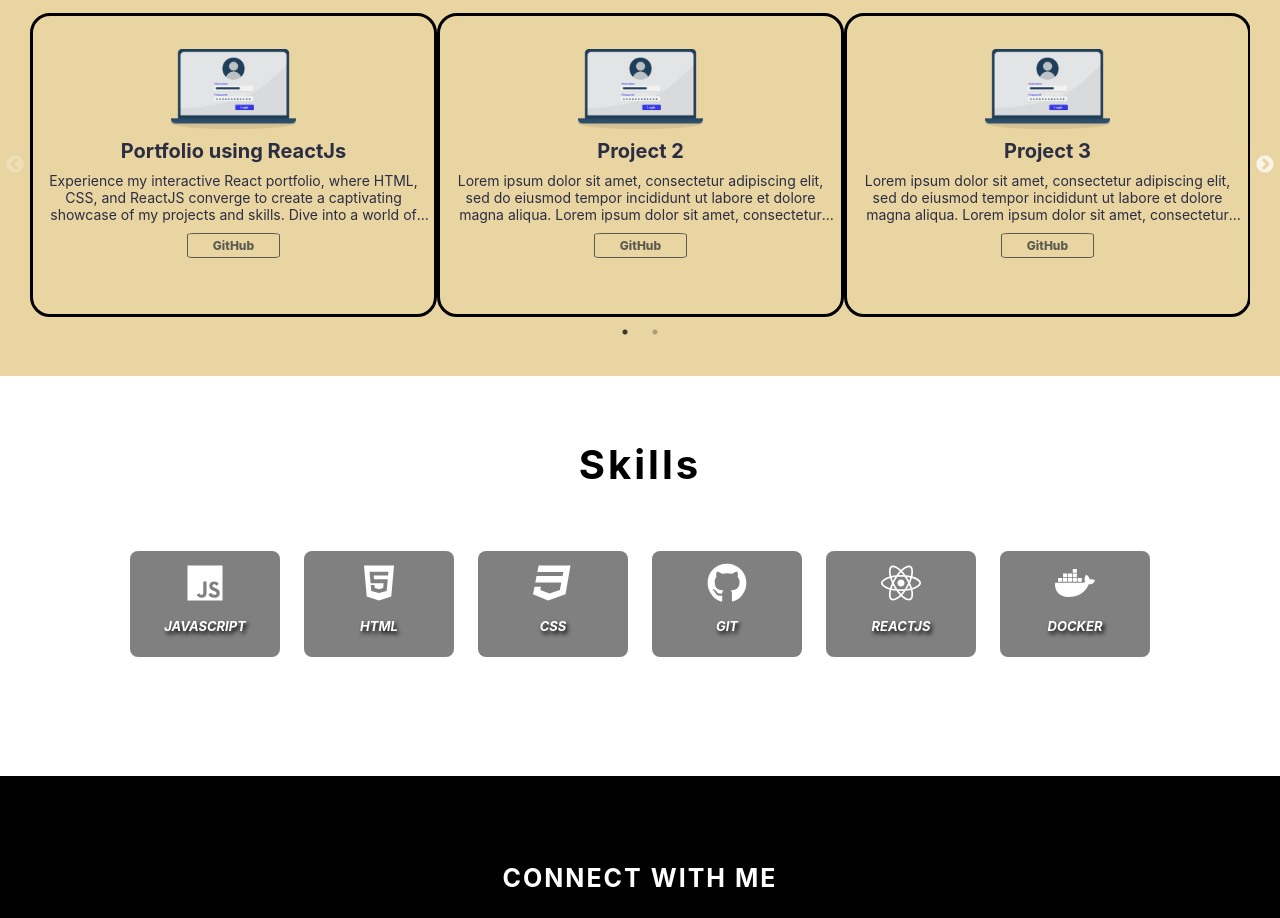
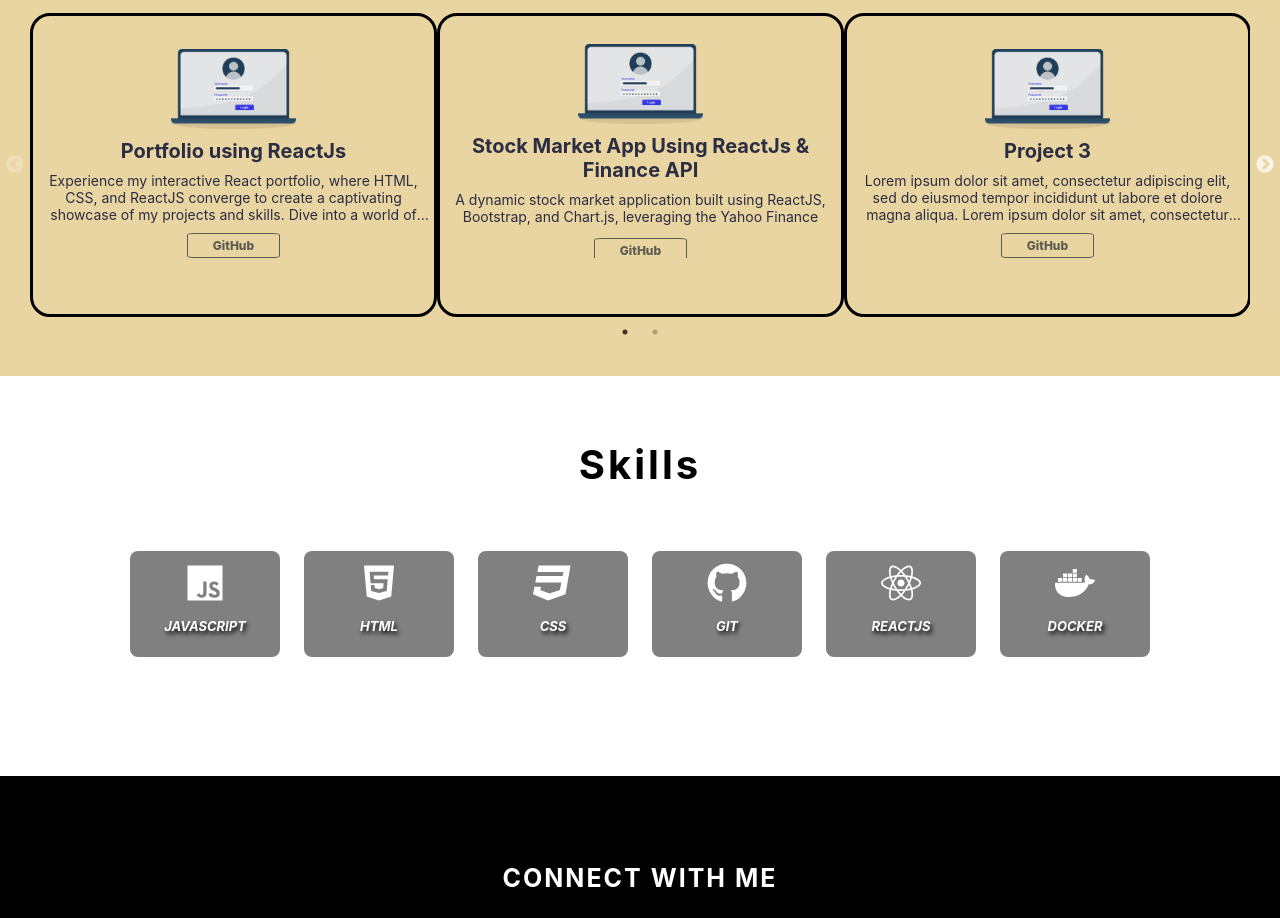
Before and after one commit to BryanGonsalves/personal-portfolio, a React (Create React App) app in the folder portfolio/: page / in a window 1280 px wide. Shown: the part 1500-2418 px from the top of the page. Built offline with nearby package versions, Linux system fonts and the light colour scheme.

Commit message:
Added new project

```diff
--- a/portfolio/src/App.css
+++ b/portfolio/src/App.css
@@ -522,7 +522,7 @@
   background-color: gray;
   padding: 1.2rem 1rem 1rem 1rem;
   margin: 1.2rem;
-    width: 15rem;
+  width: 15rem;
   border-radius: 8px;
   color: #ffffff;
 }
--- a/portfolio/src/data/projects.json
+++ b/portfolio/src/data/projects.json
@@ -5,9 +5,9 @@
         "link" : "https://github.com/BryanGonsalves/personal-portfolio"
     },
     {
-        "name" : "Project 2",
-        "description" : "Lorem ipsum dolor sit amet, consectetur adipiscing elit, \nsed do eiusmod tempor incididunt ut labore et dolore magna aliqua. Lorem ipsum dolor sit amet, consectetur adipiscing elit, \nsed do eiusmod tempor incididunt ut labore et dolore magna aliqua.",
-        "link" : "https://github.com/"
+        "name" : "Stock Market App Using ReactJs & Finance API",
+        "description": "A dynamic stock market application built using ReactJS, Bootstrap, and Chart.js, leveraging the Yahoo Finance API to provide real-time data and visualizations. Features include search functionality, trending stock indices, and interactive charts for a seamless user experience.",
+        "link" : "https://github.com/BryanGonsalves/stock-market-app"
     },
     {
         "name" : "Project 3",
```
